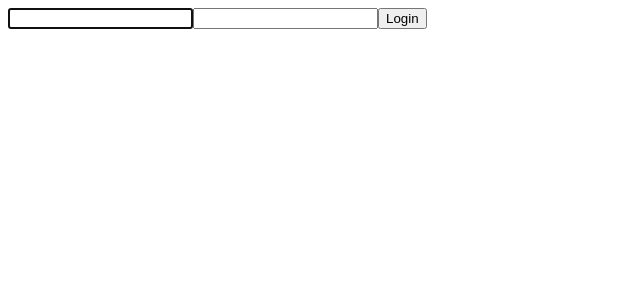
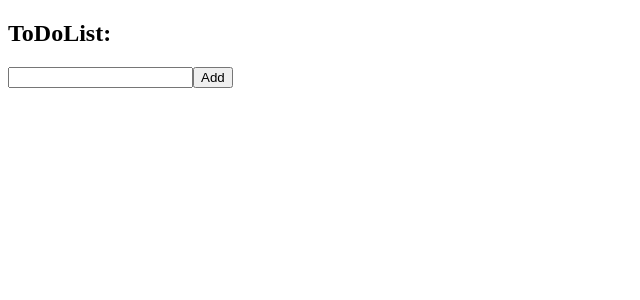
Before and after one commit to paolobaiada/React, a React (Create React App) app: page / in a window 1280 px wide. Shown: the top 300 px of the page, without its empty margins (0-640 px from the left). Built offline with nearby package versions, Linux system fonts and the light colour scheme.

Commit message:
todolist

```diff
--- a/src/App.js
+++ b/src/App.js
@@ -1,8 +1,6 @@
 
 import React from "react";
-/* import Counter from "./Components/Counter"; */
-/* import InteractiveWelcome from "./Components/InteractiveWelcome"; */
-import Uncontrolled from "./Components/Uncontrolled";
+import ToDoList from "./Components/ToDoList";
 class App extends React.Component{
 
   render(){
@@ -10,27 +8,11 @@ class App extends React.Component{
    return (
     <>
 
-     {/* <Counter incrementAmount = {1} incrementIntervall = {1000}/> */}
-    {/* <InteractiveWelcome/>  */}
-    <Uncontrolled/>
+    <ToDoList/>
+
     </>
 
    )
-
-
-
-
-
-
-
-
-
-
-
-
-
-
-
 
 
   }
--- /dev/null
+++ b/src/Components/ToDoList.jsx
@@ -0,0 +1,26 @@
+import React, { useState } from 'react';
+
+function TodoList() {
+  const [items, setItems] = useState([]);
+  const [text, setText] = useState('');
+
+  function addItem() {
+    setItems([...items, text]);
+    setText('');
+  }
+
+  return (
+    <div>
+      <h2>ToDoList:</h2>
+      <input type="text" value={text} onChange={(e) => setText(e.target.value)} />
+      <button onClick={addItem}>Add</button>
+      <ul>
+        {items.map((item, index) => (
+          <li key={index}>{item}</li>
+        ))}
+
+      </ul>
+    </div>
+  );
+}
+export default TodoList;
```
